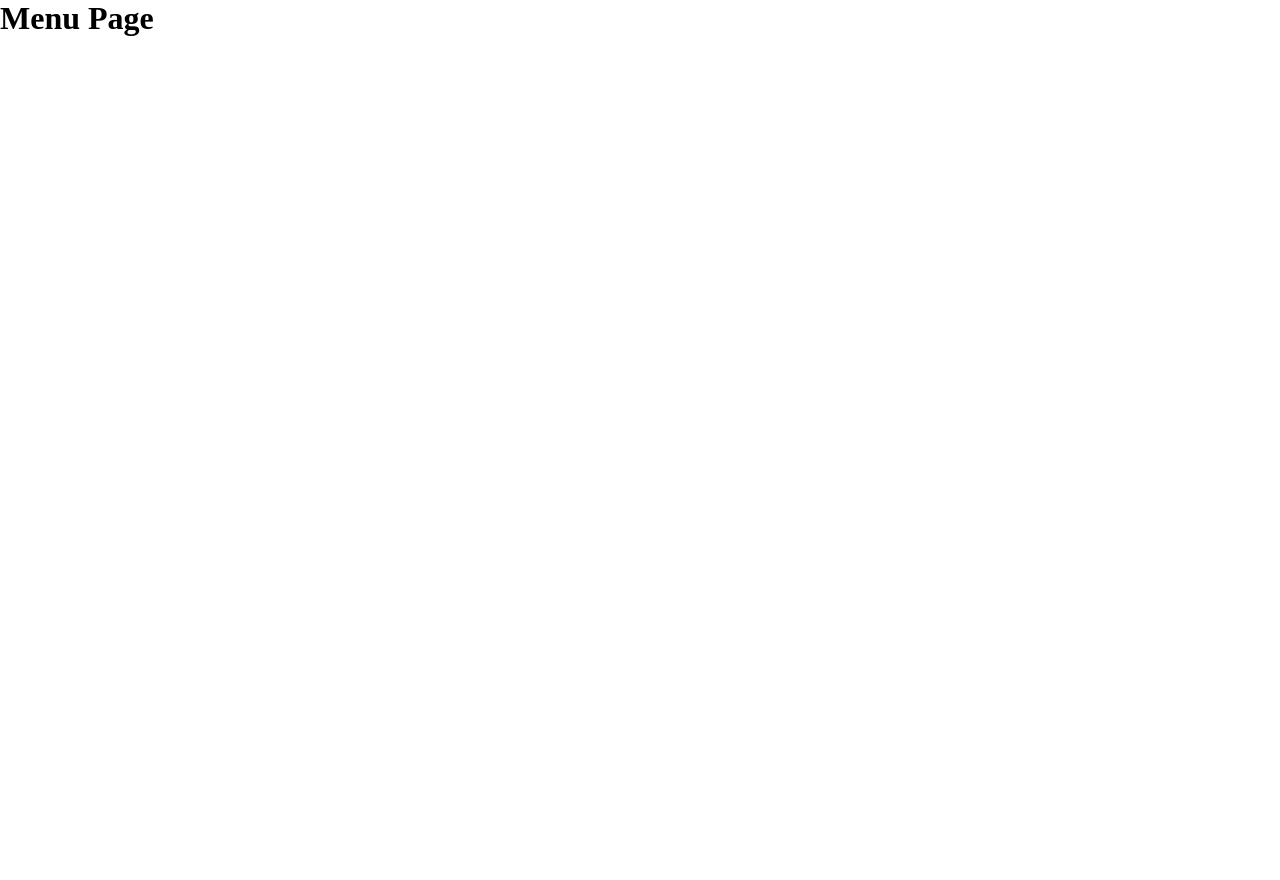
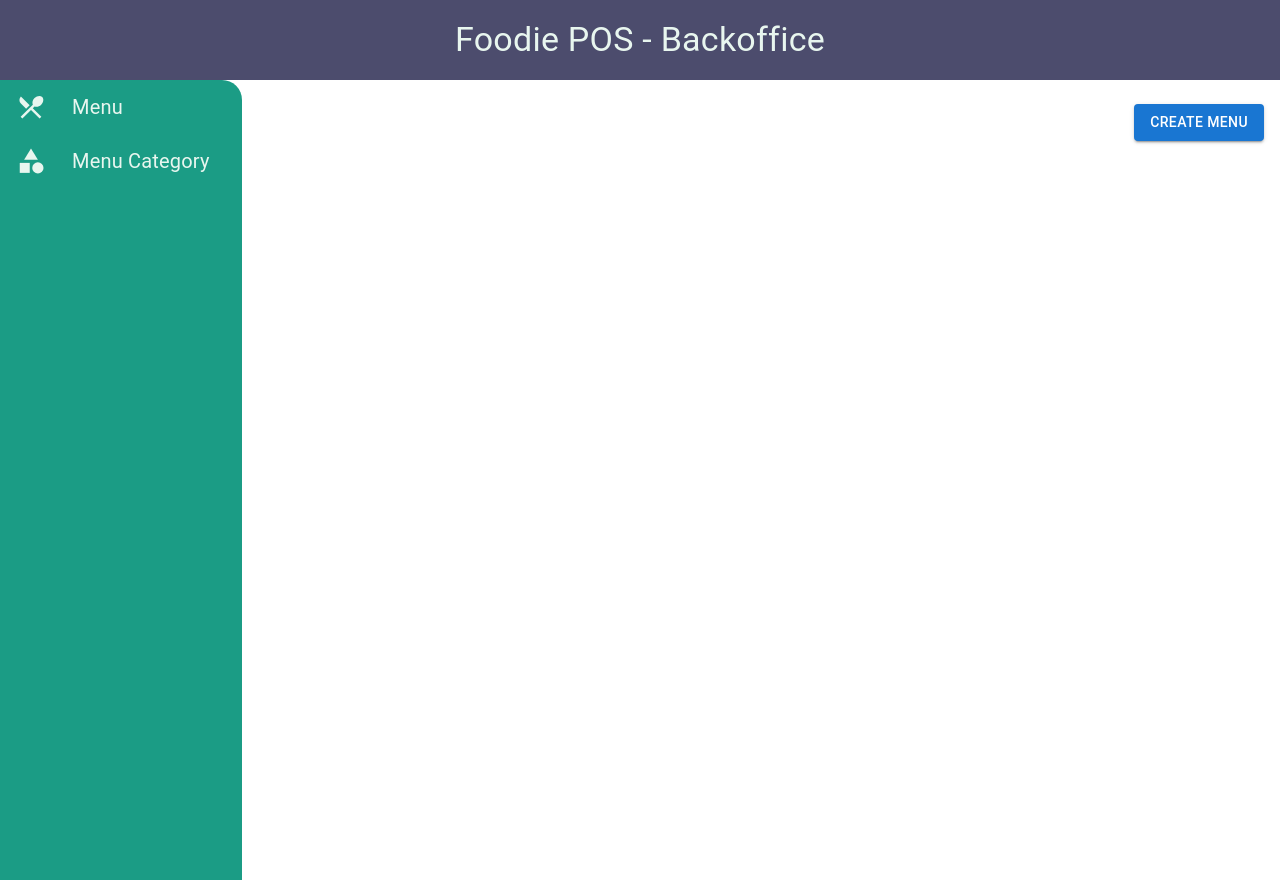
Before and after one commit to MoeKyawDev/foodie-pos-next-app, a Next.js app: page /backoffice/menu in a window 1280 px wide. Before the commit the page ends 800 px from the top, so only its background shows below. Built offline with nearby package versions, Linux system fonts and the light colour scheme.

Commit message:
feat: moved components from old repo to nextjs

```diff
--- a/package.json
+++ b/package.json
@@ -9,6 +9,10 @@
     "lint": "next lint"
   },
   "dependencies": {
+    "@emotion/react": "^11.11.1",
+    "@emotion/styled": "^11.11.0",
+    "@mui/icons-material": "^5.14.9",
+    "@mui/material": "^5.14.9",
     "@types/node": "20.6.0",
     "@types/react": "18.2.21",
     "@types/react-dom": "18.2.7",
--- /dev/null
+++ b/src/components/backofficeLayout/index.tsx
@@ -0,0 +1,78 @@
+import CategoryIcon from "@mui/icons-material/Category";
+import RestaurantMenuIcon from "@mui/icons-material/RestaurantMenu";
+import {
+  Box,
+  ListItemButton,
+  ListItemIcon,
+  ListItemText,
+  Typography,
+} from "@mui/material";
+import Link from "next/link";
+import { ReactNode } from "react";
+
+interface Props {
+  children: ReactNode;
+}
+
+const BackofficeLayout = ({ children }: Props) => {
+  return (
+    <Box>
+      {/* app bar */}
+      <Box
+        sx={{
+          display: "flex",
+          justifyContent: "center",
+          alignItems: "center",
+          height: 80,
+          bgcolor: "#4C4C6D",
+        }}
+      >
+        <Typography variant="h4" sx={{ color: "#E8F6EF" }}>
+          Foodie POS - Backoffice
+        </Typography>
+      </Box>
+
+      {/* side bar */}
+      <Box sx={{ display: "flex", minHeight: "100vh" }}>
+        <Box sx={{ width: 300, bgcolor: "#1B9C85", borderTopRightRadius: 20 }}>
+          <Link href={"/backoffice/menu"} style={{ textDecoration: "none" }}>
+            <ListItemButton>
+              <ListItemIcon>
+                <RestaurantMenuIcon sx={{ color: "#E8F6EF", fontSize: 30 }} />
+              </ListItemIcon>
+              <ListItemText
+                primary={
+                  <Typography sx={{ fontSize: 20, color: "#E8F6EF" }}>
+                    Menu
+                  </Typography>
+                }
+              />
+            </ListItemButton>
+          </Link>
+          <Link
+            href={"/backoffice/menuCategory"}
+            style={{ textDecoration: "none" }}
+          >
+            <ListItemButton>
+              <ListItemIcon>
+                <CategoryIcon sx={{ color: "#E8F6EF", fontSize: 30 }} />
+              </ListItemIcon>
+              <ListItemText
+                primary={
+                  <Typography sx={{ fontSize: 20, color: "#E8F6EF" }}>
+                    Menu Category
+                  </Typography>
+                }
+              />
+            </ListItemButton>
+          </Link>
+        </Box>
+
+        {/* children component */}
+        <Box sx={{ width: "100%", pl: 3, pt: 3 }}>{children}</Box>
+      </Box>
+    </Box>
+  );
+};
+
+export default BackofficeLayout;
--- /dev/null
+++ b/src/components/menuCard/MenuCard.tsx
@@ -0,0 +1,55 @@
+import PaidIcon from "@mui/icons-material/Paid";
+import { Box, Card, CardContent, CardMedia, Typography } from "@mui/material";
+import Link from "next/link";
+import { Menu } from "../../types/menu";
+
+interface Props {
+  menu: Menu;
+}
+
+const MenuCard = ({ menu }: Props) => {
+  return (
+    <Link
+      href={String(menu.id)}
+      style={{
+        textDecoration: "none",
+        marginRight: "15px",
+        marginBottom: "20px",
+      }}
+    >
+      <Card sx={{ width: 200, height: 220, pb: 2 }}>
+        <CardMedia
+          sx={{ height: 140, backgroundSize: "contain" }}
+          image={menu.assetUrl || ""}
+        />
+        <CardContent>
+          <Typography
+            gutterBottom
+            variant="h6"
+            sx={{ textAlign: "center", mb: 0 }}
+          >
+            {menu.name}
+          </Typography>
+          <Box
+            sx={{
+              display: "flex",
+              justifyContent: "center",
+              alignItems: "center",
+            }}
+          >
+            <PaidIcon color="success" />
+            <Typography
+              gutterBottom
+              variant="subtitle1"
+              sx={{ mt: 0.8, ml: 0.8 }}
+            >
+              {menu.price}
+            </Typography>
+          </Box>
+        </CardContent>
+      </Card>
+    </Link>
+  );
+};
+
+export default MenuCard;
--- /dev/null
+++ b/src/config/index.ts
@@ -0,0 +1,9 @@
+interface Config {
+  apiBaseUrl: string;
+}
+
+const config: Config = {
+  apiBaseUrl: "http://localhost:3000/api",
+};
+
+export default config;
--- /dev/null
+++ b/src/pages/backoffice/menu/CreateMenu.tsx
@@ -0,0 +1,115 @@
+// CreateMenu Component with MUI Dialog box
+
+import config from "@/config";
+import { CreateMenuPayload, Menu } from "@/types/menu";
+import {
+  Box,
+  Button,
+  Dialog,
+  DialogContent,
+  DialogTitle,
+  TextField,
+} from "@mui/material";
+import { useState } from "react";
+
+interface Props {
+  open: boolean;
+  setOpen: (value: boolean) => void;
+  setMenus: (menus: Menu[]) => void;
+}
+
+const CreateMenu = ({ open, setOpen, setMenus }: Props) => {
+  const [menu, setMenu] = useState<CreateMenuPayload>({
+    name: "",
+    price: 0,
+    assetUrl: "",
+  });
+  //Create menu function
+  const createMenu = async () => {
+    const response = await fetch(`${config.apiBaseUrl}/menu`, {
+      method: "POST",
+      headers: {
+        "content-type": "application/json",
+      },
+      body: JSON.stringify(menu),
+    });
+    const menus = await response.json();
+
+    //update menus
+    setMenus(menus);
+
+    //close dialog box
+    setOpen(false);
+  };
+
+  //update menu function
+  const updateMenu = async () => {
+    const menuToUpdate = { id: 3, name: "gin tote", price: 50000 };
+    const response = await fetch("http://localhost:5000/menu", {
+      method: "PUT",
+      headers: {
+        "content-type": "application/json",
+      },
+      body: JSON.stringify(menuToUpdate),
+    });
+    const dataFromServer = await response.json();
+    console.log("dataFromServer: ", dataFromServer);
+  };
+
+  //delete menu function
+  const deleteMenu = async () => {
+    const menuIdToDelete = [1, 2, 3];
+    const response = await fetch(
+      `http://localhost:5000/menu/${menuIdToDelete}`,
+      {
+        method: "DELETE",
+      }
+    );
+    const dataFromServer = await response.json();
+    console.log("dataFromServer: ", dataFromServer);
+  };
+
+  //use function on change name
+  const handleNameUpdate = (
+    evt: React.ChangeEvent<HTMLInputElement | HTMLTextAreaElement>
+  ) => {
+    setMenu({ ...menu, name: evt.target.value });
+  };
+
+  return (
+    <Dialog open={open} onClose={() => setOpen(false)}>
+      <DialogTitle>Create menu</DialogTitle>
+      <DialogContent>
+        <Box
+          sx={{
+            display: "flex",
+            alignItems: "center",
+            flexDirection: "column",
+          }}
+        >
+          <TextField
+            sx={{ width: 300, mb: 2 }}
+            placeholder="Name"
+            onChange={handleNameUpdate}
+          />
+          <TextField
+            sx={{ width: 300, mb: 4 }}
+            placeholder="Price"
+            onChange={(evt) =>
+              setMenu({ ...menu, price: Number(evt.target.value) })
+            }
+          />
+          <Button
+            variant="contained"
+            sx={{ width: "fit-content" }}
+            onClick={createMenu}
+          >
+            Create menu
+          </Button>
+        </Box>
+      </DialogContent>
+    </Dialog>
+  );
+};
+
+export default CreateMenu;
--- a/src/pages/backoffice/menu/index.tsx
+++ b/src/pages/backoffice/menu/index.tsx
@@ -1,5 +1,55 @@
+import BackofficeLayout from "@/components/backofficeLayout";
+import MenuCard from "@/components/menuCard/MenuCard";
+import config from "@/config";
+import { Menu } from "@/types/menu";
+import { Box, Button } from "@mui/material";
+import { useEffect, useState } from "react";
+import CreateMenu from "./CreateMenu";
+
 const MenuPage = () => {
-  return <h1>Menu Page</h1>;
+  const [menus, setMenus] = useState<Menu[]>([]);
+  const [open, setOpen] = useState<boolean>(false);
+  console.log("Current menus: ", menus);
+
+  // call fetchMenus function once at first rendering
+  useEffect(() => {
+    //fetchMenus();
+  }, []);
+
+  //fetch menus from server
+  const fetchMenus = async () => {
+    const response = await fetch(`${config.apiBaseUrl}/menu`);
+    const menus = await response.json();
+    setMenus(menus);
+  };
+
+  return (
+    <BackofficeLayout>
+      <Box sx={{ mr: 2 }}>
+        <Box
+          sx={{
+            display: "flex",
+            justifyContent: "flex-end",
+          }}
+        >
+          {/* button to show CreateMenu's Dialog */}
+          <Button variant="contained" onClick={() => setOpen(true)}>
+            Create menu
+          </Button>
+        </Box>
+
+        {/* render CreateMenu Component */}
+        <CreateMenu open={open} setOpen={setOpen} setMenus={setMenus} />
+
+        <Box sx={{ display: "flex", flexWrap: "wrap" }}>
+          {/* display menu with MenuCard */}
+          {menus.map((menu) => (
+            <MenuCard key={menu.id} menu={menu} />
+          ))}
+        </Box>
+      </Box>
+    </BackofficeLayout>
+  );
 };
 
 export default MenuPage;
--- a/src/pages/backoffice/menuCategory/index.tsx
+++ b/src/pages/backoffice/menuCategory/index.tsx
@@ -1,10 +1,10 @@
-import MenuPage from "../menu";
+import BackofficeLayout from "@/components/backofficeLayout";
 
 const MenuCategoryPage = () => {
   return (
-    <div>
+    <BackofficeLayout>
       <h1>MenuCategoryPage</h1>
-    </div>
+    </BackofficeLayout>
   );
 };
 
--- /dev/null
+++ b/src/types/menu.ts
@@ -0,0 +1,12 @@
+// all types using in menus
+
+export interface CreateMenuPayload {
+  name: string;
+  price: number;
+  assetUrl?: string;
+}
+
+export interface Menu extends CreateMenuPayload {
+  id: number;
+  isArchived: boolean;
+}
```
Also changed, not shown: src/pages/backoffice/index.tsx (+7 -1 lines), 1 other file (tests, documents, lock files or other folders).
